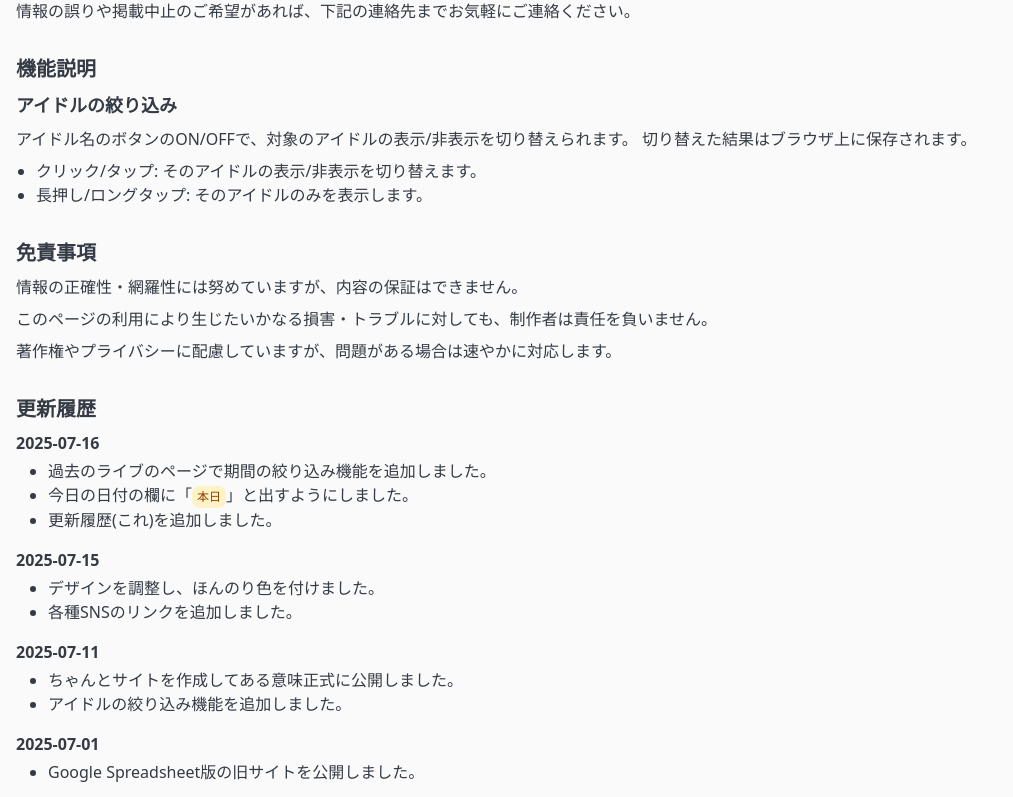
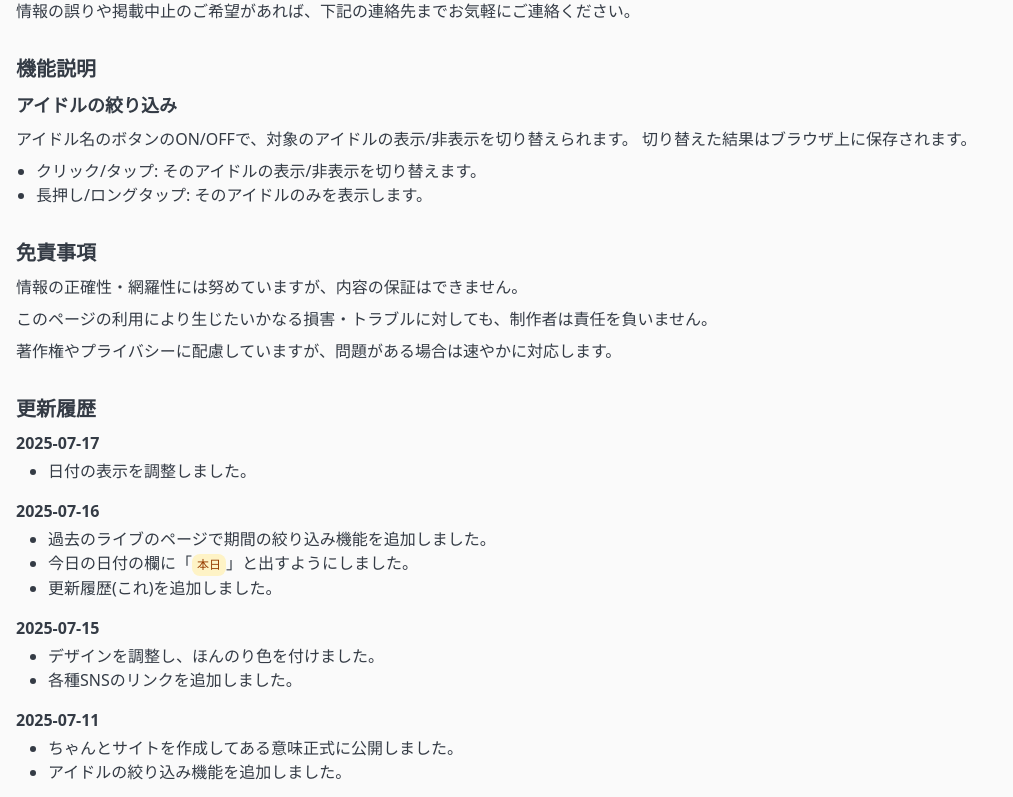
Before and after one commit to momo-lab/www-livelist, a React (Vite) app: page /about in a window 1280 px wide. Shown: the part 405-1202 px from the top of the page, without its empty margins (0-1013 px from the left). Built offline with nearby package versions, Linux system fonts and the light colour scheme; no server answers.

Commit message:
doc: 更新履歴を修正

```diff
--- a/src/pages/About.tsx
+++ b/src/pages/About.tsx
@@ -57,6 +57,12 @@ export const AboutPage: React.FC = () => {
       <section className="mb-8">
         <h2 className="mb-2 text-xl font-semibold">更新履歴</h2>
         <div className="mb-4">
+          <h3 className="mb-1 font-semibold">2025-07-17</h3>
+          <ul className="list-disc pl-8">
+            <li>日付の表示を調整しました。</li>
+          </ul>
+        </div>
+        <div className="mb-4">
           <h3 className="mb-1 font-semibold">2025-07-16</h3>
           <ul className="list-disc pl-8">
             <li>過去のライブのページで期間の絞り込み機能を追加しました。</li>
```
